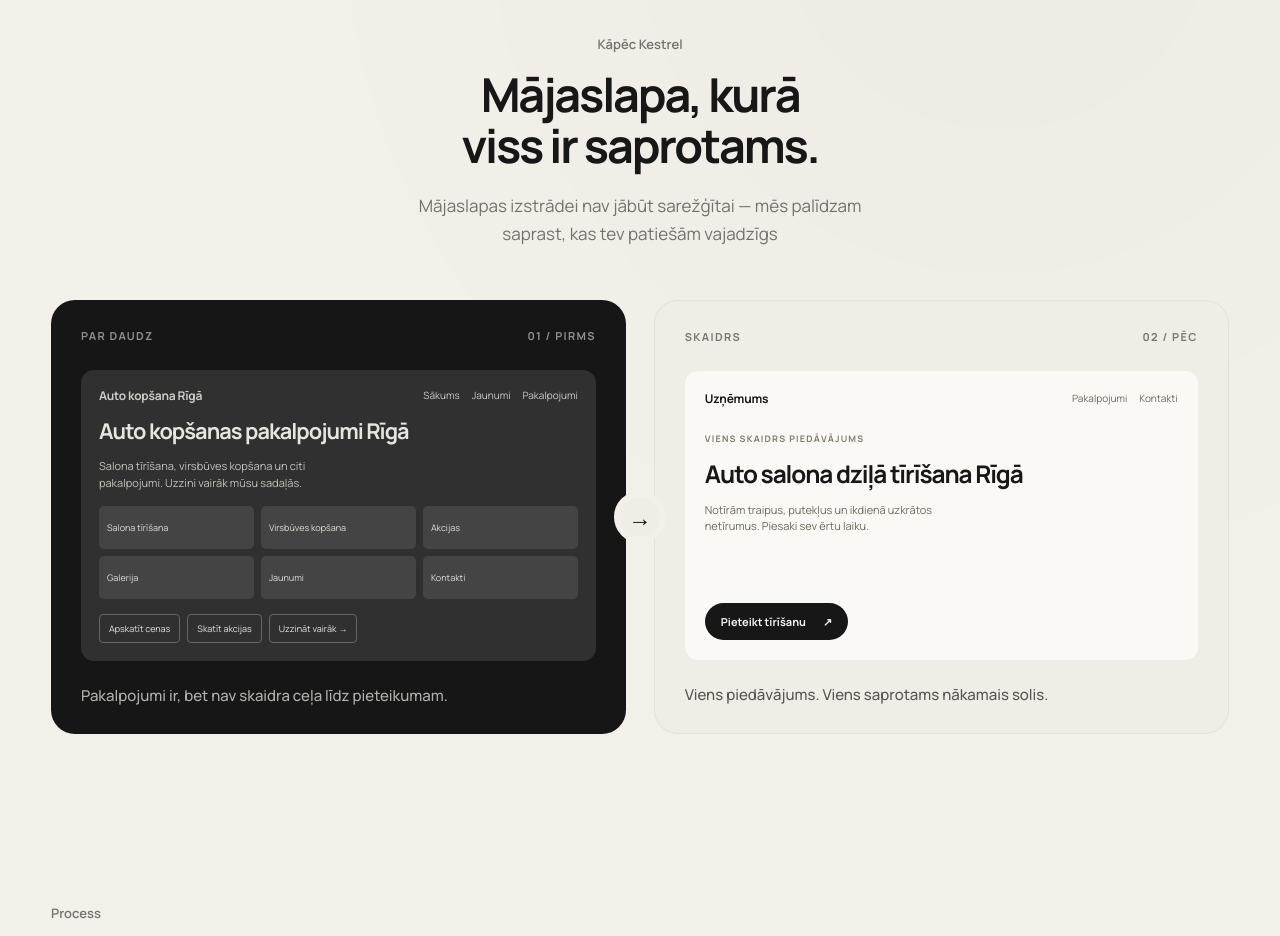
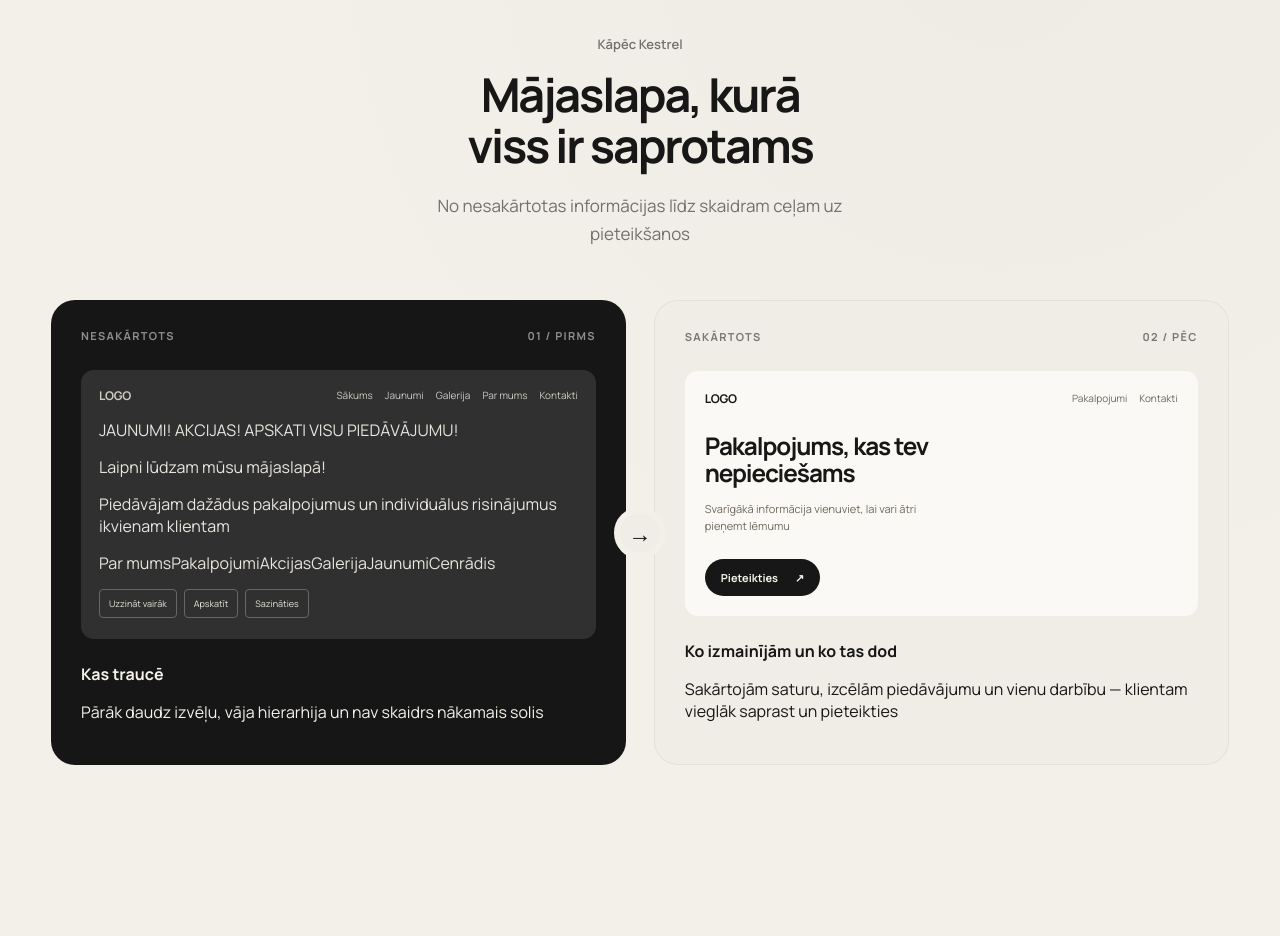
Before and after one commit to davisl24/WEBSITEAGENCY, a Next.js app: page / in a window 1280 px wide. Shown: the part 1440-2376 px from the top of the page. Built offline with nearby package versions, Linux system fonts and the light colour scheme; no server answers.

Commit message:
Make homepage before-after comparison illustrate messy vs clear UX outcomes

```diff
--- a/app/components/ValueShowcase.tsx
+++ b/app/components/ValueShowcase.tsx
@@ -7,36 +7,44 @@ export default function ValueShowcase() {
         <div className="value-layout value-plan-layout">
           <RevealOnView className="value-copy-side">
             <p className="section-label">Kāpēc Kestrel</p>
-            <h2 id="value-title">Mājaslapa, kurā<span>viss ir saprotams.</span></h2>
-            <p className="value-intro">
-              Mājaslapas izstrādei nav jābūt sarežģītai — mēs palīdzam saprast, kas tev patiešām vajadzīgs
-            </p>
+            <h2 id="value-title">Mājaslapa, kurā<span>viss ir saprotams</span></h2>
+            <p className="value-intro">No nesakārtotas informācijas līdz skaidram ceļam uz pieteikšanos</p>
           </RevealOnView>
 
           <RevealOnView className="value-showcase">
-            <div className="value-contrast-showcase" aria-label="No sarežģītas struktūras līdz skaidram piedāvājumam">
+            <div className="value-contrast-showcase" aria-label="Pirms un pēc mājaslapas struktūras uzlabošanas — ilustratīvs piemērs">
               <div className="value-contrast-panel value-contrast-before">
-                <div className="value-contrast-top"><span>PAR DAUDZ</span><span>01 / PIRMS</span></div>
-                <div className="value-contrast-demo value-contrast-demo-before" aria-hidden="true">
-                  <div className="contrast-demo-nav"><strong>Auto kopšana Rīgā</strong><span>Sākums</span><span>Jaunumi</span><span>Pakalpojumi</span></div>
-                  <div className="contrast-demo-promo">Auto kopšanas pakalpojumi Rīgā</div>
-                  <div className="contrast-demo-blurb">Salona tīrīšana, virsbūves kopšana un citi pakalpojumi. Uzzini vairāk mūsu sadaļās.</div>
-                  <div className="contrast-demo-grid"><span>Salona tīrīšana</span><span>Virsbūves kopšana</span><span>Akcijas</span><span>Galerija</span><span>Jaunumi</span><span>Kontakti</span></div>
-                  <div className="contrast-demo-actions"><span>Apskatīt cenas</span><span>Skatīt akcijas</span><span>Uzzināt vairāk →</span></div>
+                <div className="value-contrast-top"><span>NESAKĀRTOTS</span><span>01 / PIRMS</span></div>
+                <div className="value-contrast-demo value-contrast-demo-before contrast-messy" aria-hidden="true">
+                  <div className="contrast-demo-nav"><strong>LOGO</strong><span>Sākums</span><span>Jaunumi</span><span>Galerija</span><span>Par mums</span><span>Kontakti</span></div>
+                  <div className="messy-announcement">JAUNUMI! AKCIJAS! APSKATI VISU PIEDĀVĀJUMU!</div>
+                  <div className="messy-headline">Laipni lūdzam mūsu mājaslapā!</div>
+                  <div className="messy-description">Piedāvājam dažādus pakalpojumus un individuālus risinājumus ikvienam klientam</div>
+                  <div className="messy-tiles">
+                    <span>Par mums</span><span>Pakalpojumi</span><span>Akcijas</span><span>Galerija</span><span>Jaunumi</span><span>Cenrādis</span>
+                  </div>
+                  <div className="contrast-demo-actions"><span>Uzzināt vairāk</span><span>Apskatīt</span><span>Sazināties</span></div>
                 </div>
-                <p>Pakalpojumi ir, bet nav skaidra ceļa līdz pieteikumam.</p>
+                <div className="contrast-outcome">
+                  <strong>Kas traucē</strong>
+                  <p>Pārāk daudz izvēļu, vāja hierarhija un nav skaidrs nākamais solis</p>
+                </div>
               </div>
+
               <span className="value-contrast-transition" aria-hidden="true">→</span>
+
               <div className="value-contrast-panel value-contrast-after">
-                <div className="value-contrast-top"><span>SKAIDRS</span><span>02 / PĒC</span></div>
-                <div className="value-contrast-demo value-contrast-demo-after" aria-hidden="true">
-                  <div className="contrast-demo-nav"><strong>Uzņēmums</strong><span>Pakalpojumi</span><span>Kontakti</span></div>
-                  <div className="contrast-demo-eyebrow">VIENS SKAIDRS PIEDĀVĀJUMS</div>
-                  <div className="contrast-demo-headline">Auto salona dziļā tīrīšana Rīgā</div>
-                  <div className="contrast-demo-blurb">Notīrām traipus, putekļus un ikdienā uzkrātos netīrumus. Piesaki sev ērtu laiku.</div>
-                  <span className="contrast-demo-cta">Pieteikt tīrīšanu <span>↗</span></span>
+                <div className="value-contrast-top"><span>SAKĀRTOTS</span><span>02 / PĒC</span></div>
+                <div className="value-contrast-demo value-contrast-demo-after contrast-refined" aria-hidden="true">
+                  <div className="contrast-demo-nav"><strong>LOGO</strong><span>Pakalpojumi</span><span>Kontakti</span></div>
+                  <div className="contrast-demo-headline">Pakalpojums, kas tev nepieciešams</div>
+                  <div className="contrast-demo-blurb">Svarīgākā informācija vienuviet, lai vari ātri pieņemt lēmumu</div>
+                  <span className="contrast-demo-cta">Pieteikties <span>↗</span></span>
                 </div>
-                <p>Viens piedāvājums. Viens saprotams nākamais solis.</p>
+                <div className="contrast-outcome">
+                  <strong>Ko izmainījām un ko tas dod</strong>
+                  <p>Sakārtojām saturu, izcēlām piedāvājumu un vienu darbību — klientam vieglāk saprast un pieteikties</p>
+                </div>
               </div>
             </div>
           </RevealOnView>
```
